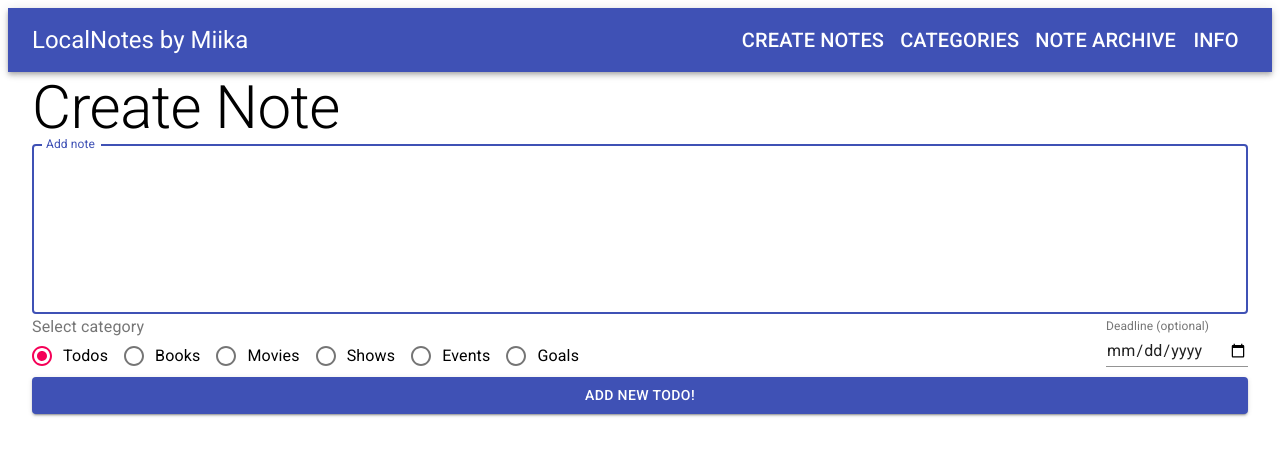
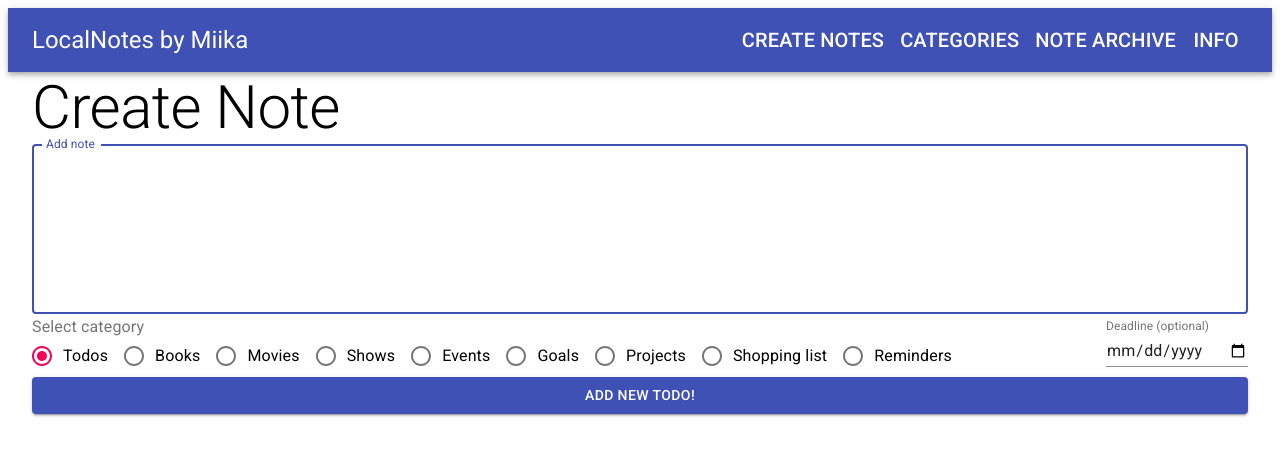
Before and after one commit to harmamiika/notes, a React (Create React App) app: page / in a window 1280 px wide. Shown: the top 456 px of the page. Built offline with nearby package versions, Linux system fonts and the light colour scheme.

Commit message:
added some categories

```diff
--- a/src/components/AddNote.js
+++ b/src/components/AddNote.js
@@ -109,6 +109,21 @@ const AddNote = () => {
                   control={<Radio />}
                   label="Goals"
                 />
+                <FormControlLabel
+                  value="Projects"
+                  control={<Radio />}
+                  label="Projects"
+                />
+                <FormControlLabel
+                  value="Shopping list"
+                  control={<Radio />}
+                  label="Shopping list"
+                />
+                <FormControlLabel
+                  value="Reminders"
+                  control={<Radio />}
+                  label="Reminders"
+                />
               </div>
             </RadioGroup>
           </FormControl>
--- a/src/components/Categories.js
+++ b/src/components/Categories.js
@@ -30,6 +30,7 @@ const Categories = () => {
       'Goals',
       'Projects',
       'Shopping list',
+      'Reminders',
     ]
   );
 
```
